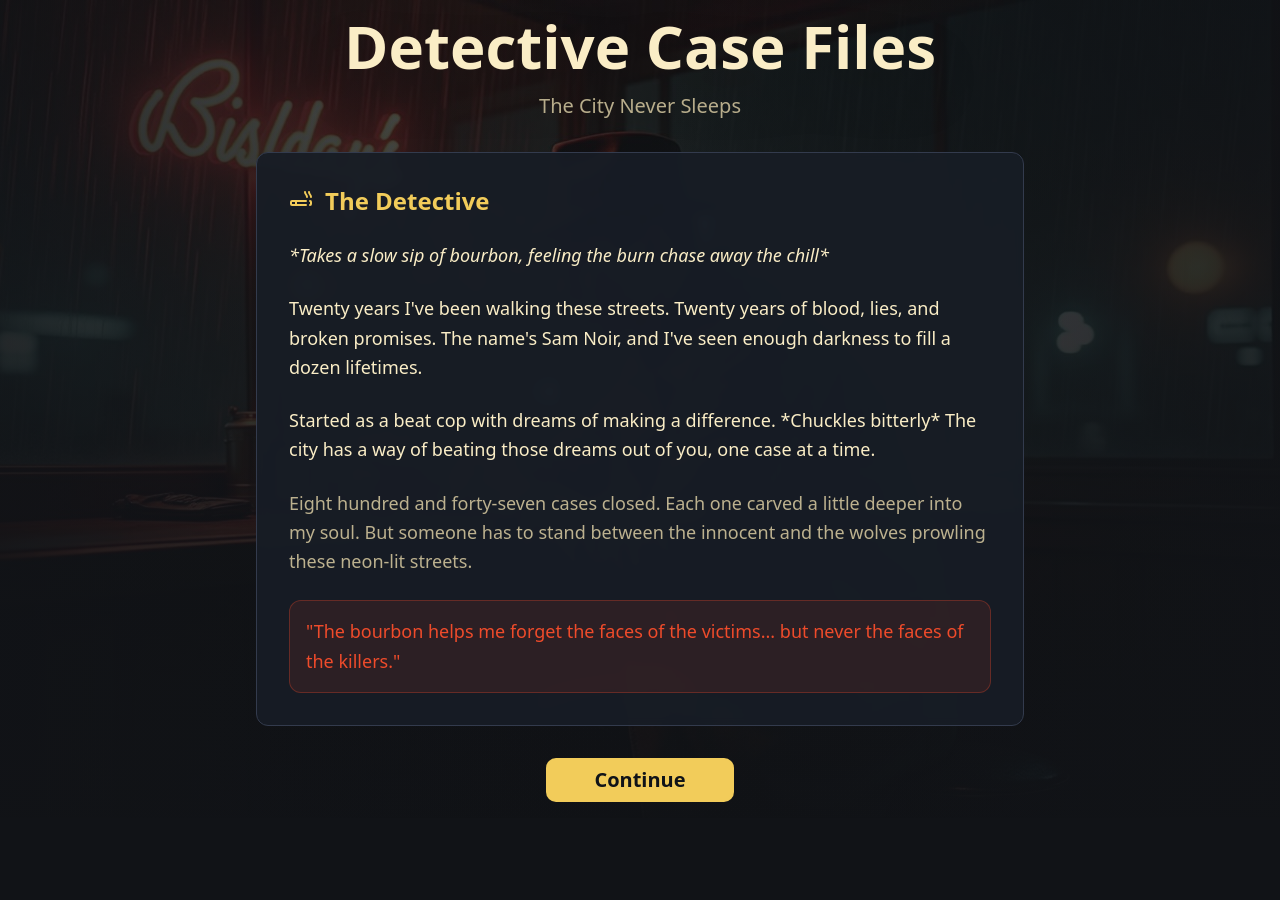
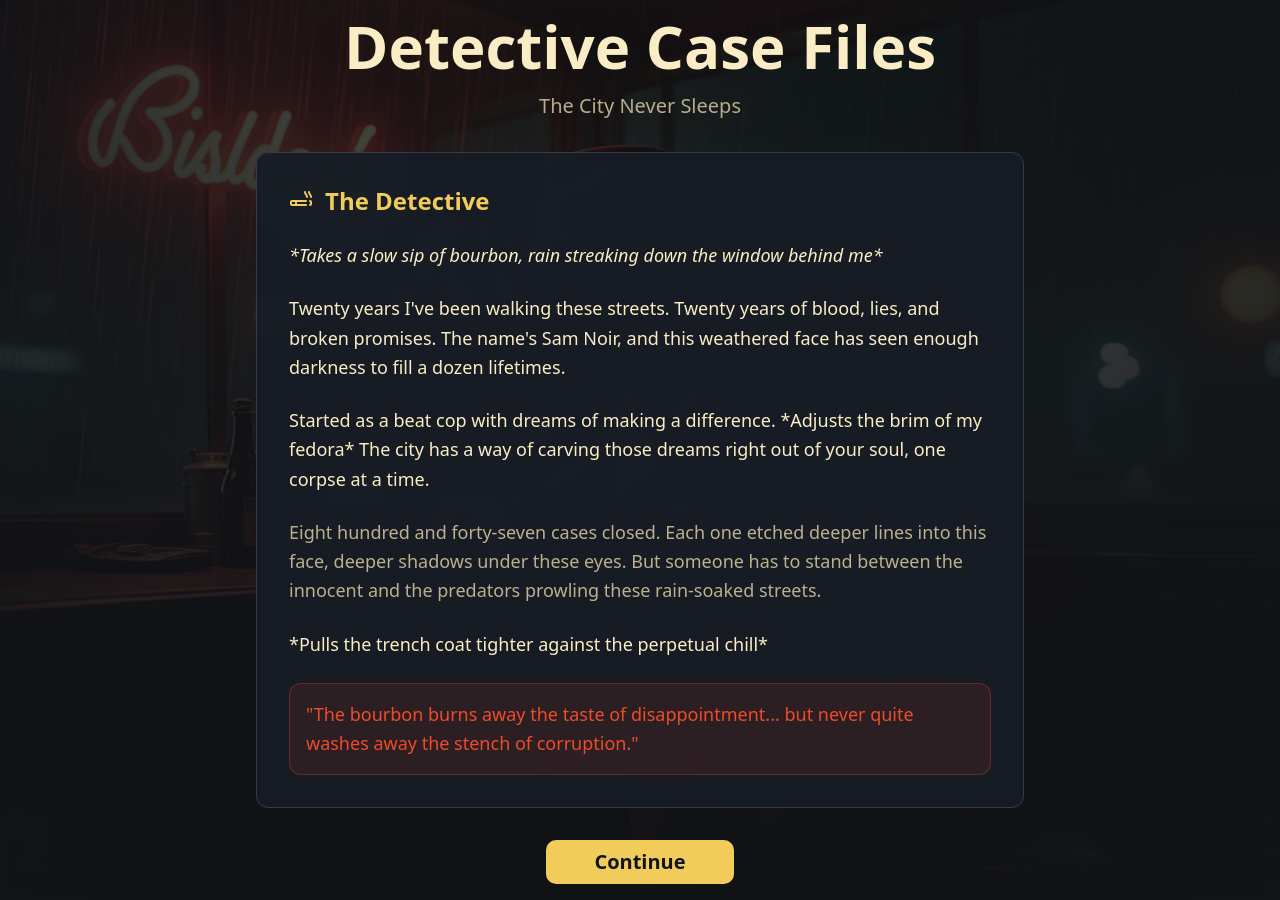
Before and after one commit to jacoboliverwilliamson-ship-it/crime-scene-saga, a React (Vite) app: page / in a window 1280 px wide. Before the commit the page ends 818 px from the top, so only its background shows below. Built offline with nearby package versions, Linux system fonts and the light colour scheme.

Commit message:
Update Sam Noir inspiration
Use provided image as inspiration for Sam Noir's character design.

```diff
--- a/src/components/DetectiveIntro.tsx
+++ b/src/components/DetectiveIntro.tsx
@@ -41,27 +41,32 @@ export const DetectiveIntro: React.FC<DetectiveIntroProps> = ({ onStartGame }) =
 
                 <div className="space-y-6 text-lg leading-relaxed">
                   <p className="text-foreground italic">
-                    *Takes a slow sip of bourbon, feeling the burn chase away the chill*
+                    *Takes a slow sip of bourbon, rain streaking down the window behind me*
                   </p>
 
                   <p className="text-foreground">
                     Twenty years I've been walking these streets. Twenty years of blood, lies, and broken promises.
-                    The name's Sam Noir, and I've seen enough darkness to fill a dozen lifetimes.
+                    The name's Sam Noir, and this weathered face has seen enough darkness to fill a dozen lifetimes.
                   </p>
 
                   <p className="text-foreground">
-                    Started as a beat cop with dreams of making a difference. *Chuckles bitterly*
-                    The city has a way of beating those dreams out of you, one case at a time.
+                    Started as a beat cop with dreams of making a difference. *Adjusts the brim of my fedora*
+                    The city has a way of carving those dreams right out of your soul, one corpse at a time.
                   </p>
 
                   <p className="text-muted-foreground">
-                    Eight hundred and forty-seven cases closed. Each one carved a little deeper into my soul.
-                    But someone has to stand between the innocent and the wolves prowling these neon-lit streets.
+                    Eight hundred and forty-seven cases closed. Each one etched deeper lines into this face,
+                    deeper shadows under these eyes. But someone has to stand between the innocent and the predators
+                    prowling these rain-soaked streets.
+                  </p>
+
+                  <p className="text-foreground">
+                    *Pulls the trench coat tighter against the perpetual chill*
                   </p>
 
                   <div className="bg-accent/10 border border-accent/30 rounded-lg p-4">
                     <p className="text-accent font-medium">
-                      "The bourbon helps me forget the faces of the victims... but never the faces of the killers."
+                      "The bourbon burns away the taste of disappointment... but never quite washes away the stench of corruption."
                     </p>
                   </div>
                 </div>
@@ -153,17 +158,21 @@ export const DetectiveIntro: React.FC<DetectiveIntroProps> = ({ onStartGame }) =
 
                   <p className="text-foreground">
                     Another night, another body. The city never sleeps, and neither do her monsters.
-                    Someone out there thinks they're clever enough to get away with murder.
+                    Someone out there thinks they're clever enough to outsmart a weathered old detective.
+                  </p>
+
+                  <p className="text-foreground italic">
+                    *Steps into the rain, collar turned up against the night, fedora pulled low*
                   </p>
 
                   <p className="text-foreground">
-                    *Adjusts the fedora, checks the .38 in my shoulder holster*
+                    They're wrong. Dead wrong. These scars on my face, the lines around my eyes -
+                    they're a map of every lie I've unraveled, every truth I've dragged kicking and
+                    screaming out of the shadows.
                   </p>
 
-                  <p className="text-foreground">
-                    They're wrong. Dead wrong. In this business, you learn to read between the lies,
-                    to see the truth hiding in the shadows. Every killer leaves a trail - you just
-                    have to know how to follow it.
+                  <p className="text-muted-foreground">
+                    *The rain drums against my coat like bullets on concrete*
                   </p>
 
                   <div className="bg-primary/10 border border-primary/30 rounded-lg p-6 text-center">
@@ -171,7 +180,7 @@ export const DetectiveIntro: React.FC<DetectiveIntroProps> = ({ onStartGame }) =
                       "Time to get to work."
                     </p>
                     <p className="text-muted-foreground italic">
-                      In a world where everyone lies, the truth is the most dangerous weapon.
+                      In this city of lies, a weathered detective is the only thing standing between justice and chaos.
                     </p>
                   </div>
                 </div>
```
